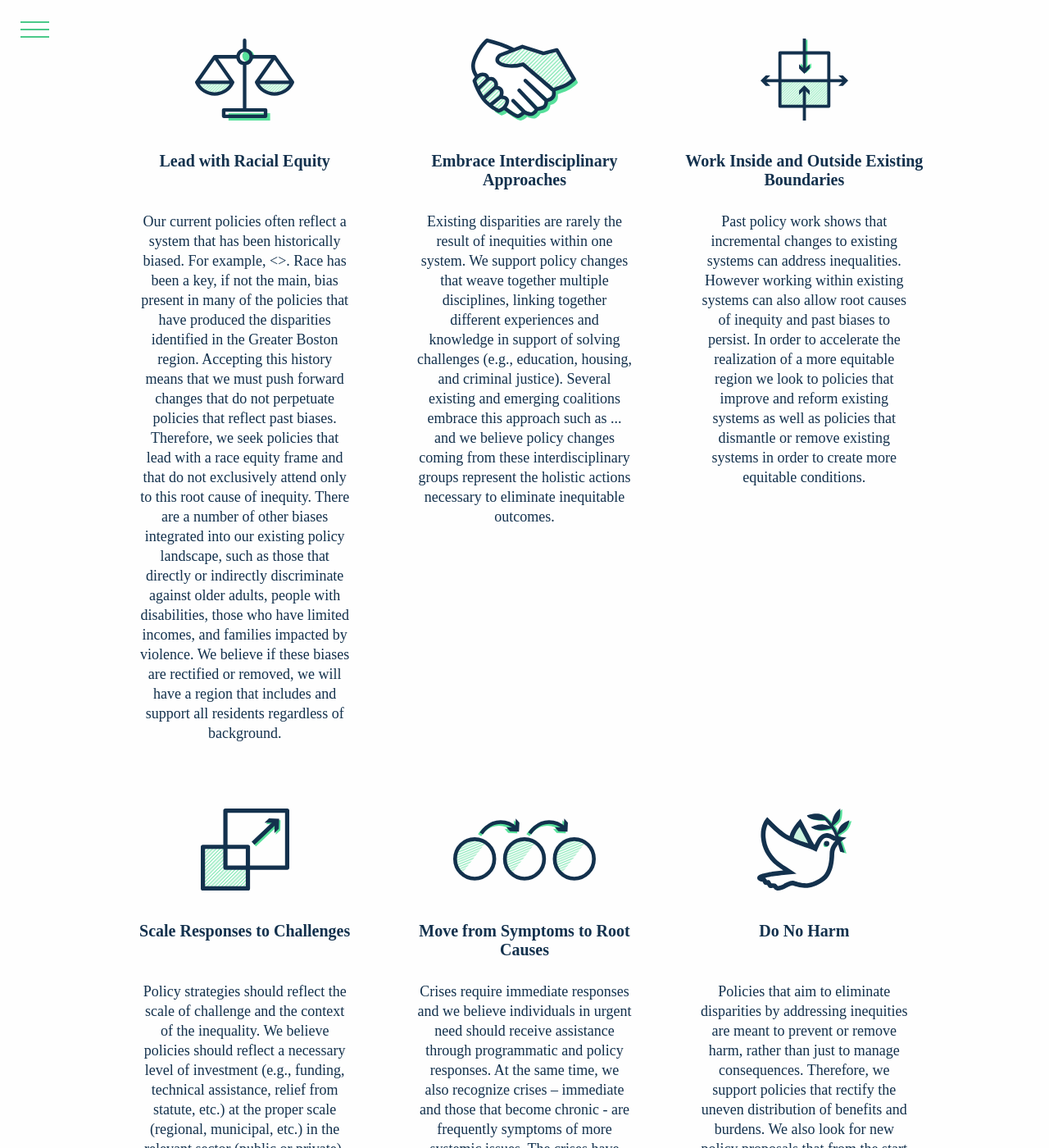
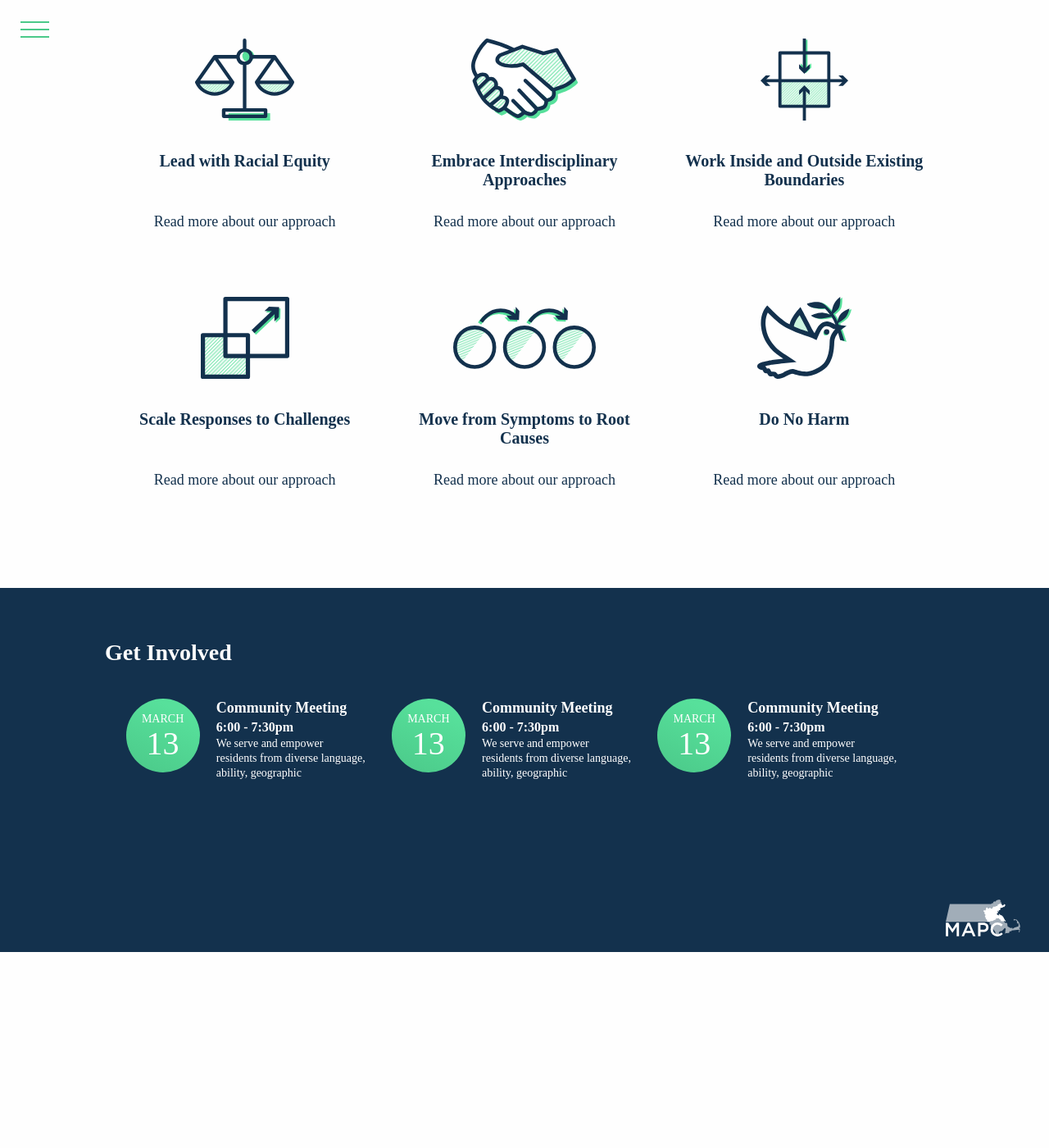
Before and after one commit to MAPC/stateofequity, a Jekyll site: the page built from index.markdown, in a window 1280 px wide and 1400 px high, scrolled down 1695 px. Shown: the whole window at 82% size. Built offline with Jekyll 4.4.1, drawn with Linux system fonts in a browser that asks for light colours; some web fonts are replaced; a script that is not in the unit is left out; after the commit the page ends 2856 px from its top, so only the background shows below that; some of the changed text lies outside the part shown.

Commit message:
Updated Index

```diff
--- a/index.markdown
+++ b/index.markdown
@@ -93,74 +93,37 @@ disparities:
     was defaulted to federal entities.
 section_3:
   title: Guiding Principles
-  text: We developed a set of principles to help us highlight a key set of policy
-    items to act on the next five years. The principles were developed based on based
-    of input from a set of project advisors, a review of relevant policy documents
-    (e.g., ...) and MAPC’s ongoing research into factors that are at the root of disparities
-    in the Metro Boston region. These principles form a composite through the layering
-    of each and...
+  text: Read more about our approach
 principles:
 - title: Lead with Racial Equity
-  content: Our current policies often reflect a system that has been historically
-    biased. For example, <<drug laws, redlining>>. Race has been a key, if not the
-    main, bias present in many of the policies that have produced the disparities
-    identified in the Greater Boston region. Accepting this history means that we
-    must push forward changes that do not perpetuate policies that reflect past biases.
-    Therefore, we seek policies that lead with a race equity frame and that do not
-    exclusively attend only to this root cause of inequity. There are a number of
-    other biases integrated into our existing policy landscape, such as those that
-    directly or indirectly discriminate against older adults, people with disabilities,
-    those who have limited incomes, and families impacted by violence. We believe
-    if these biases are rectified or removed, we will have a region that includes
-    and support all residents regardless of background.
+  content: 'Read more about our approach
+
+'
   illustration: "/assets/images/equity.svg"
 - title: Embrace Interdisciplinary Approaches
-  content: 'Existing disparities are rarely the result of inequities within one system.
-    We support policy changes that weave together multiple disciplines, linking together
-    different experiences and knowledge in support of solving challenges (e.g., education,
-    housing, and criminal justice). Several existing and emerging coalitions embrace
-    this approach such as ... and we believe policy changes coming from these interdisciplinary
-    groups represent the holistic actions necessary to eliminate inequitable outcomes. '
+  content: 'Read more about our approach
+
+'
   illustration: "/assets/images/embrace.svg"
 - title: Work Inside and Outside Existing Boundaries
-  content: 'Past policy work shows that incremental changes to existing systems can
-    address inequalities. However working within existing systems can also allow root
-    causes of inequity and past biases to persist. In order to accelerate the realization
-    of a more equitable region we look to policies that improve and reform existing
-    systems as well as policies that dismantle or remove existing systems in order
-    to create more equitable conditions. '
+  content: 'Read more about our approach
+
+'
   illustration: "/assets/images/boundaries.svg"
 - title: Scale Responses to Challenges
-  content: 'Policy strategies should reflect the scale of challenge and the context
-    of the inequality. We believe policies should reflect a necessary level of investment
-    (e.g., funding, technical assistance, relief from statute, etc.) at the proper
-    scale (regional, municipal, etc.) in the relevant sector (public or private).
-    For example, in some cases, policies should empower cities and towns – individually
-    or collectively – to address the disparities present in their communities. In
-    other cases, policies will need to go beyond municipal boundaries to address causes
-    of inequalities that are pervasive across regions and the state. '
+  content: 'Read more about our approach
+
+'
   illustration: "/assets/images/scale.svg"
 - title: Move from Symptoms to Root Causes
-  content: 'Crises require immediate responses and we believe individuals in urgent
-    need should receive assistance through programmatic and policy responses. At the
-    same time, we also recognize crises – immediate and those that become chronic
-    - are frequently symptoms of more systemic issues. The crises have root causes
-    in our society, emanating from policies, norms, and practices of a dominant culture.
-    Our policy agenda seeks to blend changes that provide short-term relief for individuals
-    affected by crises with those that address the root causes of the disparities
-    found in our communities and region.
+  content: 'Read more about our approach
 
 '
   illustration: "/assets/images/past.svg"
 - title: Do No Harm
-  content: "Policies that aim to eliminate disparities by addressing inequities are
-    meant to prevent or remove harm, rather than just to manage consequences. Therefore,
-    we support policies that rectify the uneven distribution of benefits and burdens.
-    We also look for new policy proposals that from the start assess potential inequitable
-    effects and remedy those elements. Evidence that blends from evaluation results
-    with lived experiences should form the basis of these assessments and the updates
-    that proposed policies undergo to assure that future policies do not prolong or
-    create harm for those already unfairly burdened. \n"
+  content: 'Read more about our approach
+
+'
   illustration: "/assets/images/dove.svg"
 footer:
   title: Get Involved
```
